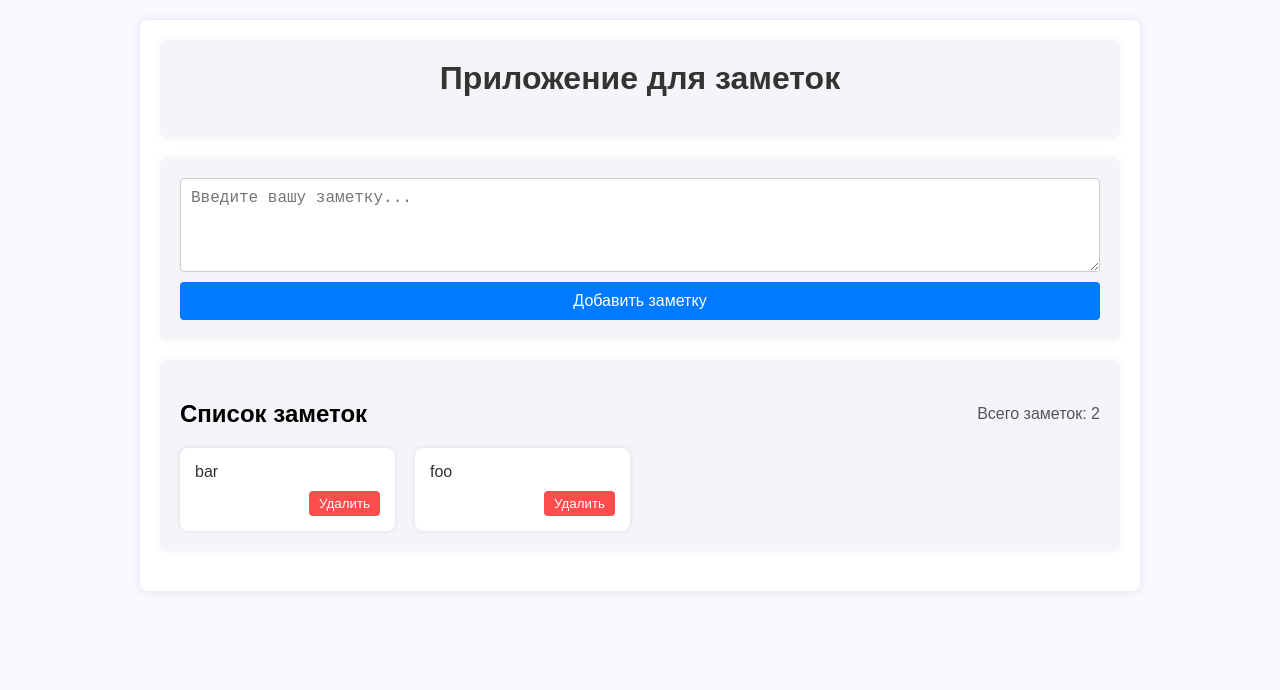
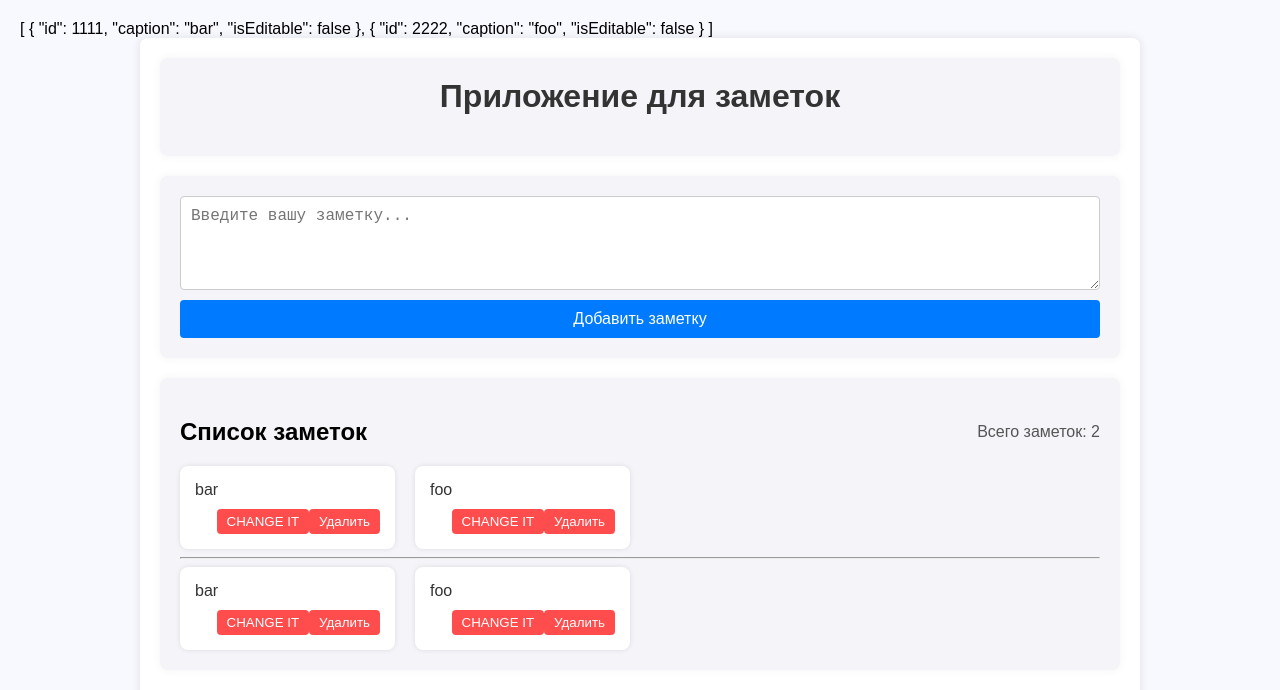
Before and after one commit to 43raze/notes-app, a Vue app: page / in a window 1280 px wide. Shown: the top 690 px of the page. Built offline with nearby package versions, Linux system fonts and the light colour scheme.

Commit message:
watch localNote

```diff
--- a/src/App.vue
+++ b/src/App.vue
@@ -32,6 +32,7 @@ export default {
 </script>
 
 <template>
+  {{ notes }}
   <main class="container">
     <div class="section">
       <h1>Приложение для заметок</h1>
@@ -45,6 +46,10 @@ export default {
       <NotesCounter :notes-count="notesCount" />
 
       <NotesList v-model="notes" />
+
+      <hr />
+
+      <NotesList v-model="notes" />
     </div>
   </main>
 </template>
--- a/src/components/NoteItem.vue
+++ b/src/components/NoteItem.vue
@@ -13,28 +13,32 @@ export default {
   watch: {
     note: {
       deep: true,
-      handler(newNote) {
+      handler(newNote, oldNote) {
+        // console.log(newNote === oldNote)
         this.localNote = { ...newNote }
+        // this.$emit('note-edited', { ...this.localNote })
       },
     },
-  },
-
-  methods: {
-    updateCaption(event) {
-      this.localNote.caption = event.target.value
-      this.$emit('note-edited', { ...this.localNote })
+    localNote: {
+      deep: true,
+      handler(newNote, oldNote) {
+        console.log(newNote === oldNote)
+        // this.localNote = { ...newNote }
+        // this.$emit('note-edited', { ...this.localNote })
+      },
     },
   },
 }
 </script>
 
 <template>
+  <!-- {{ localNote }} -->
   <div class="note-card">
     <div class="note-content">
       <textarea
         v-if="localNote.isEditable"
         :value="localNote.caption"
-        @input="updateCaption($event)"
+        @input="localNote.caption = $event.target.value"
         @blur="localNote.isEditable = false"
       ></textarea>
       <p v-else @dblclick="localNote.isEditable = true">
@@ -43,6 +47,11 @@ export default {
     </div>
 
     <div class="note-actions">
+      <button
+        @click="localNote = { id: 111, caption: 'sss', isEditable: false }"
+      >
+        CHANGE IT
+      </button>
       <button @click="$emit('note-removed', { ...localNote })">Удалить</button>
     </div>
   </div>
```
